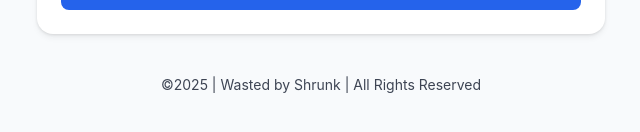
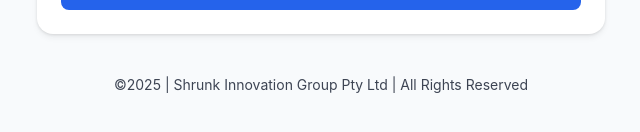
Before and after one commit to Shrunk-Innovation-Lab/BallRizz, a plain HTML site: page DEI.html in a window 1280 px wide. Shown: the part 486-618 px from the top of the page, without its empty margins (319-959 px from the left). Drawn offline with Linux system fonts and the light colour scheme.

Commit message:
Update DEI.html

```diff
--- a/DEI.html
+++ b/DEI.html
@@ -705,7 +705,7 @@
     </script>
 
     <footer>
-        <p>©2025 | Wasted by Shrunk | All Rights Reserved</p>
+        <p>©2025 | Shrunk Innovation Group Pty Ltd | All Rights Reserved</p>
     </footer>
 </body>
 </html>
```
